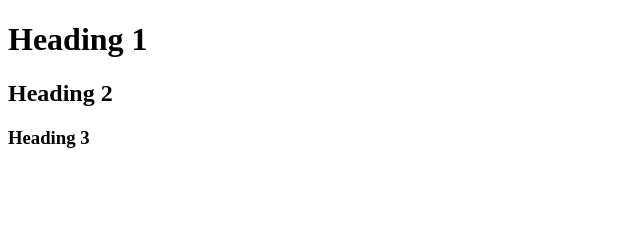
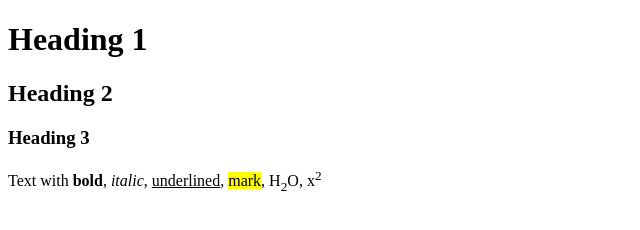
Before and after one commit to GufranKuraishi/WDW_0389, a plain HTML site: page Web Designing Workshop Assignment/Assignment-2.html in a window 1280 px wide. Shown: the whole page, without its empty margins (0-640 px from the left). Drawn offline with Linux system fonts and the light colour scheme.

Commit message:
Text formatting completed

```diff
--- a/Web Designing Workshop Assignment/Assignment-2.html
+++ b/Web Designing Workshop Assignment/Assignment-2.html
@@ -9,5 +9,6 @@
     <h1>Heading 1</h1>
     <h2>Heading 2</h2>
     <h3>Heading 3</h3>
+    <p>Text with <b>bold</b>, <i>italic</i>, <u>underlined</u>, <mark>mark</mark>, H<sub>2</sub>O, x<sup>2</sup></p>
 </body>
 </html>
```
